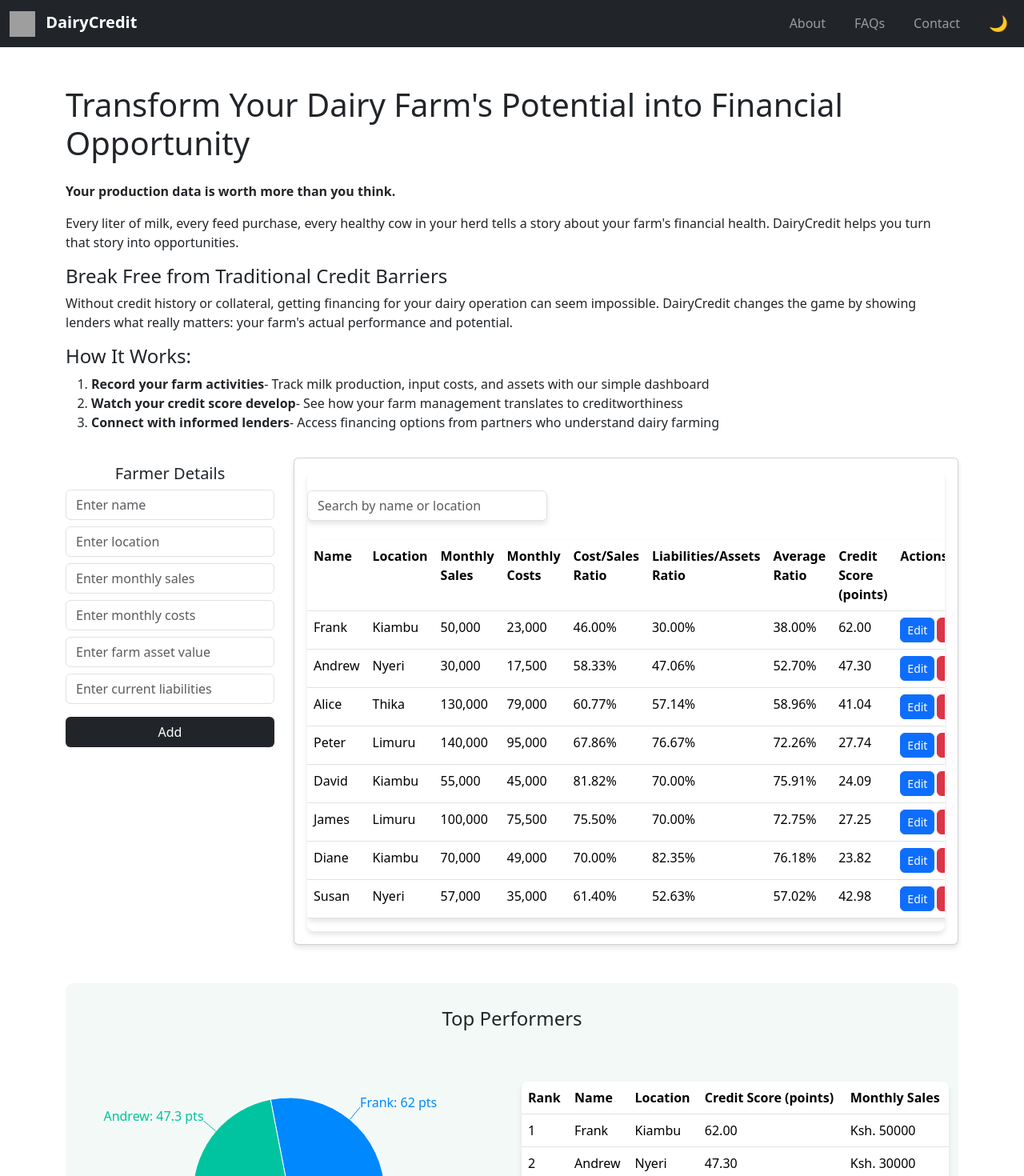
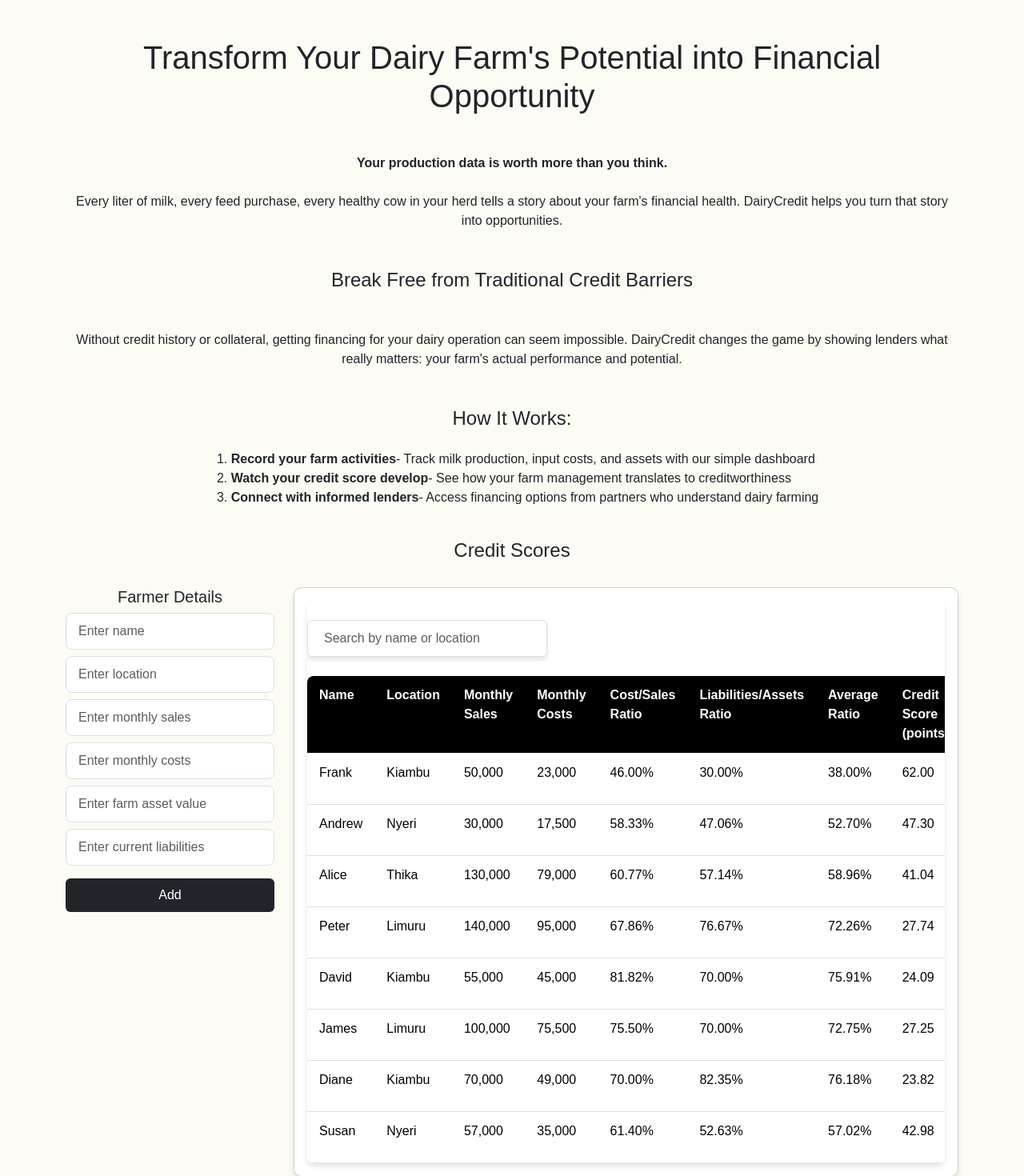
Before and after one commit to Tan-dev202/react-project-dairycredit, a React (Create React App) app: page / in a window 1280 px wide. Shown: the top 1470 px of the page at 80% size. Built offline with nearby package versions, Linux system fonts and the light colour scheme; data requests are answered from the project's data file; grey boxes are pictures that could not be loaded; a web font is replaced by a local one.

Commit message:
reorder sections, lift darkmode to context

```diff
--- a/src/App.js
+++ b/src/App.js
@@ -1,16 +1,11 @@
 import "./App.css";
-import "bootstrap/dist/css/bootstrap.min.css";
 import "bootstrap/dist/js/bootstrap.bundle.min.js";
 import { useState, useEffect } from "react";
-import NavBar from "./components/NavBar";
 import FarmerForm from "./components/FarmerForm";
 import FarmersTable from "./components/FarmersTable";
 import TopPerformers from "./components/TopPerformers";
-import About from "./components/About";
-import Faqs from "./components/Faqs";
 
 export default function App() {
-  const [darkMode, setDarkMode] = useState(false);
   const [farmers, setFarmers] = useState([]);
   const [isLoading, setIsLoading] = useState(true);
   const [searchTerm, setSearchTerm] = useState("");
@@ -72,9 +67,9 @@
     }
   };
 
-  const toggleDarkMode = () => {
-    setDarkMode(!darkMode);
-  };
+  // const toggleDarkMode = () => {
+  //   setDarkMode(!darkMode);
+  // };
 
   const handleSearch = (term) => {
     setSearchTerm(term);
@@ -87,51 +82,55 @@
   );
 
   return (
-    <div className={darkMode ? "dark-mode" : ""}>
-      <NavBar darkMode={darkMode} toggleDarkMode={toggleDarkMode} />
-      <div className="container mt-5 mb-5">
-        <h1 className="mb-4">
+    <div>
+      <div className="container my-5">
+        <h1 className="text-center my-5">
           Transform Your Dairy Farm's Potential into Financial Opportunity
         </h1>
-        <p className="mb-3">
+        <p className="text-center my-4">
           <strong>Your production data is worth more than you think.</strong>
         </p>
-        <p className="mb-3">
+        <p className="text-center my-4">
           Every liter of milk, every feed purchase, every healthy cow in your
           herd tells a story about your farm's financial health. DairyCredit
           helps you turn that story into opportunities.
         </p>
-        <h4>Break Free from Traditional Credit Barriers</h4>
-        <p className="mb-3">
+        <h4 className="text-center my-5">
+          Break Free from Traditional Credit Barriers
+        </h4>
+        <p className="text-center my-3">
           Without credit history or collateral, getting financing for your dairy
           operation can seem impossible. DairyCredit changes the game by showing
           lenders what really matters: your farm's actual performance and
           potential.
         </p>
-        <h4>How It Works:</h4>
-        <ol>
+        <div className="d-grid justify-content-center my-4">
+          <h4 className="text-center my-4">How It Works:</h4>
+          <ol className="my-8">
             <li>
-            <strong>Record your farm activities</strong>- Track milk production,
-            input costs, and assets with our simple dashboard
+              <strong>Record your farm activities</strong>- Track milk
+              production, input costs, and assets with our simple dashboard
             </li>
             <li>
-            <strong>Watch your credit score develop</strong>- See how your farm
-            management translates to creditworthiness
+              <strong>Watch your credit score develop</strong>- See how your
+              farm management translates to creditworthiness
             </li>
             <li>
               <strong>Connect with informed lenders</strong>- Access financing
               options from partners who understand dairy farming
             </li>
           </ol>
+        </div>
+        <h4 className="text-center">Credit Scores</h4>
         <div className="row">
-          <div id="farmer-details-form" className="col-md-3 mb-4">
+          <div id="farmer-details-form" className="col-sm-3 mb-4">
             <FarmerForm
               addOrUpdateFarmer={addOrUpdateFarmer}
               farmerToEdit={farmerToEdit}
               setFarmerToEdit={setFarmerToEdit}
             />
           </div>
-          <div id="credit-scores-table" className="col-md-9 mt-3">
+          <div id="credit-scores-table" className="col-lg-9 mt-4">
             <div className="card">
               <div className="card-body">
                 <FarmersTable
@@ -147,7 +146,6 @@
           </div>
         </div>
         <TopPerformers farmers={farmers} />
-        <About />
         <div className="mt-5 mb-5">
           <h4 className="mb-3 text-center">Why Dairy Farmers Trust Us:</h4>
           <p className="mb-3 text-center">
@@ -159,7 +157,6 @@
             - <em>Sarah M., Dairy Farmer</em>
           </p>
         </div>
-        <Faqs />
         <div className="mt-5 mb-5">
           <h4 className="mb-3 text-center">Get Started Today</h4>
           <p className="mb-3 text-center">
@@ -167,7 +164,9 @@
             using DairyCredit App for free.
           </p>
           <p className="mb-3 text-center">
-            <em>Empowering dairy producers through smarter financial tools.</em>
+            <em>
+              - Empowering Dairy Producers Through Smarter Financial Tools -
+            </em>
           </p>
         </div>
       </div>
```
Lines whose indentation alone changed are shown as unchanged.
